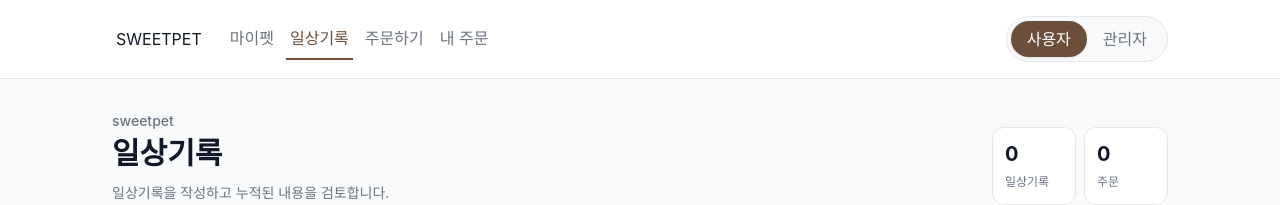
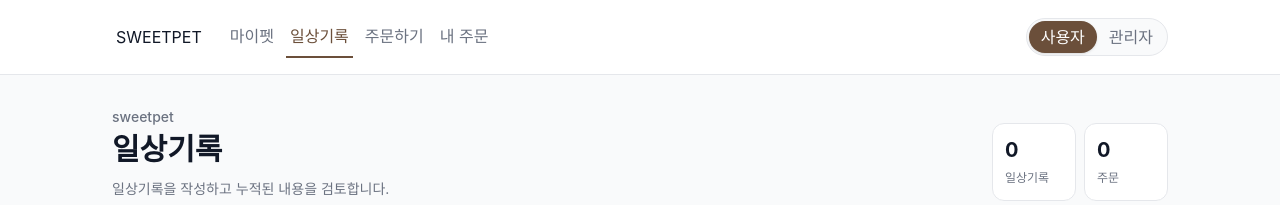
Before and after one commit to aaaz425/sweetpet, a React (Vite) app in the folder client/: page /records in a window 1280 px wide. Shown: the top 205 px of the page. Built offline with nearby package versions, Linux system fonts and the light colour scheme; no server answers.

Commit message:
Polish header toggle interactions

```diff
--- a/client/src/components/layout/GlobalHeader.tsx
+++ b/client/src/components/layout/GlobalHeader.tsx
@@ -17,7 +17,10 @@ export function GlobalHeader({ activePage, onSelectPage }: GlobalHeaderProps) {
         <div className="flex min-w-0 flex-1 flex-col gap-3 lg:flex-row lg:items-center lg:gap-5">
           <button
             className="shrink-0 cursor-pointer rounded-lg px-1 py-2 text-left text-lg font-bold uppercase tracking-normal text-text-primary transition duration-150 hover:text-primary focus:outline-none focus:ring-2 focus:ring-primary-soft"
-            onClick={() => onSelectPage("records")}
+            onClick={(event) => {
+              onSelectPage("records");
+              event.currentTarget.blur();
+            }}
             type="button"
           >
             SWEETPET
--- a/client/src/components/layout/SectionToggle.tsx
+++ b/client/src/components/layout/SectionToggle.tsx
@@ -12,15 +12,24 @@ const sectionOptions = [
 ] as const;
 
 export function SectionToggle({ activeSection, onSelectSection }: SectionToggleProps) {
+  function handleSelect(section: (typeof sectionOptions)[number]) {
+    if (section.key !== activeSection) {
+      onSelectSection(section.page);
+      return;
+    }
+
+    onSelectSection(activeSection === "user" ? "admin-orders" : "records");
+  }
+
   return (
     <div
-      className="relative grid grid-cols-2 rounded-full border border-border bg-background p-1"
+      className="relative grid grid-cols-2 rounded-full border border-border bg-background p-0.5"
       aria-label="앱 전환"
       role="tablist"
     >
       <span
         className={cn(
-          "absolute left-1 top-1 h-[calc(100%-0.5rem)] w-[calc(50%-0.25rem)] rounded-full bg-primary shadow-sm transition-transform duration-[180ms] ease-out",
+          "absolute left-0.5 top-0.5 h-[calc(100%-0.25rem)] w-[calc(50%-0.125rem)] rounded-full bg-primary shadow-sm transition-transform duration-[180ms] ease-out",
           activeSection === "admin" && "translate-x-full"
         )}
         aria-hidden="true"
@@ -28,11 +37,11 @@ export function SectionToggle({ activeSection, onSelectSection }: SectionToggleP
       {sectionOptions.map((option) => (
         <button
           className={cn(
-            "relative z-10 min-h-9 cursor-pointer whitespace-nowrap rounded-full px-4 text-sm font-semibold transition-colors duration-[180ms] active:scale-[0.99]",
+            "relative z-10 min-h-8 cursor-pointer whitespace-nowrap rounded-full px-3 text-xs font-semibold transition-colors duration-[180ms] active:scale-[0.99]",
             activeSection === option.key ? "text-surface hover:text-surface" : "text-text-secondary hover:text-primary"
           )}
           key={option.key}
-          onClick={() => onSelectSection(option.page)}
+          onClick={() => handleSelect(option)}
           role="tab"
           aria-selected={activeSection === option.key}
           type="button"
```
